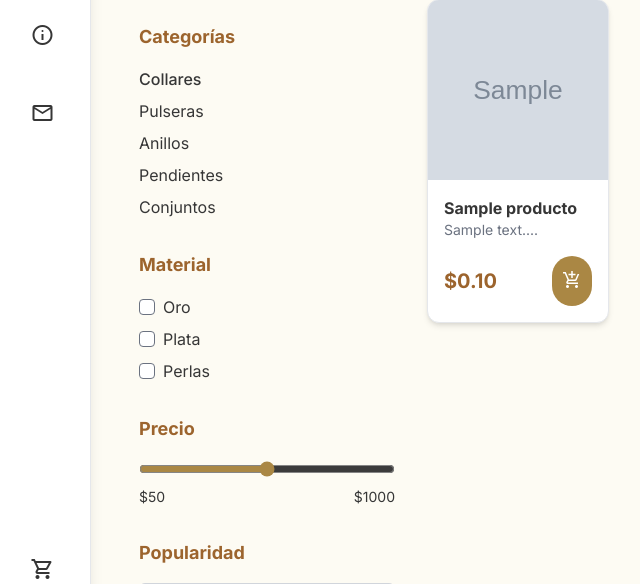
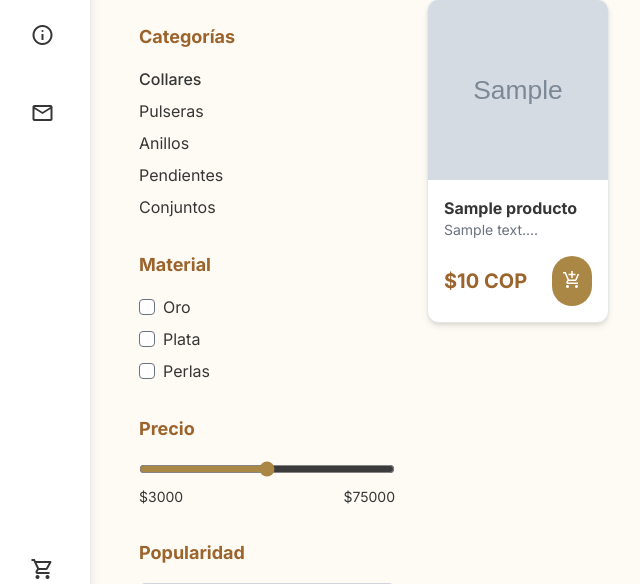
Before and after one commit to Josue-Ribero/meraki, a FastAPI app: page / in a window 1280 px wide. Shown: the part 109-693 px from the top of the page, without its empty margins (5-645 px from the left). Run offline with FastAPI, Linux system fonts and the light colour scheme; tables that the repository leaves empty hold one stand-in row (values such as "Sample post"); grey boxes marked "Sample" are stand-in pictures; some libraries are stand-ins or nearby versions.

Commit message:
Muestreo de precios con formateo en la página principal

```diff
--- a/frontend/static/js/principal.js
+++ b/frontend/static/js/principal.js
@@ -17,6 +17,16 @@ async function cargarProductos() {
       </div>
     `;
   }
+}
+
+function formatearPrecio(precio) {
+  if (!precio && precio !== 0) return '0';
+
+  // Convertir a string y eliminar decimales si los hay
+  const precioString = Math.floor(Number(precio)).toString();
+
+  // Agregar puntos cada 3 dígitos de derecha a izquierda
+  return precioString.replace(/\B(?=(\d{3})+(?!\d))/g, ".");
 }
 
 function mostrarProductos(productos) {
@@ -46,7 +56,7 @@ function mostrarProductos(productos) {
           <h3 class="text-base font-semibold text-color-texto-oscuro">${producto.nombre}</h3>
           <p class="text-sm text-gray-500">${obtenerCategoriaMaterial(producto)}</p>
           <div class="flex items-center justify-between mt-4">
-            <p class="text-xl font-bold text-color-secundario">$${(producto.precio / 100).toFixed(2)}</p>
+            <p class="text-xl font-bold text-color-secundario">$${formatearPrecio(producto.precio)} COP</p>
             <button
               class="p-2.5 rounded-full bg-color-principal text-color-blanco hover:bg-color-principal-oscuro transition-colors btn-agregar-carrito"
               data-producto-id="${producto.id}"
--- a/frontend/templates/principal.html
+++ b/frontend/templates/principal.html
@@ -108,8 +108,8 @@
               <h3 class="text-lg font-semibold text-color-secundario mb-4">Precio</h3>
               <input class="w-full accent-color-principal" max="1000" min="50" type="range" />
               <div class="flex justify-between text-sm text-color-texto-oscuro mt-1">
-                <span>$50</span>
-                <span>$1000</span>
+                <span>$3000</span>
+                <span>$75000</span>
               </div>
             </div>
             <div>
```
Also changed, not shown: bucket/93faeba9-91fe-4a7b-9058-46588714754f_anillo de promesa.jpg (added), bucket/b241f42e-2068-4cfd-9f3d-16d6aef287b0_14.png (added), bucket/e3949c9e-b1f4-489b-a26b-65cbeedf2f2b_8.png (added).
